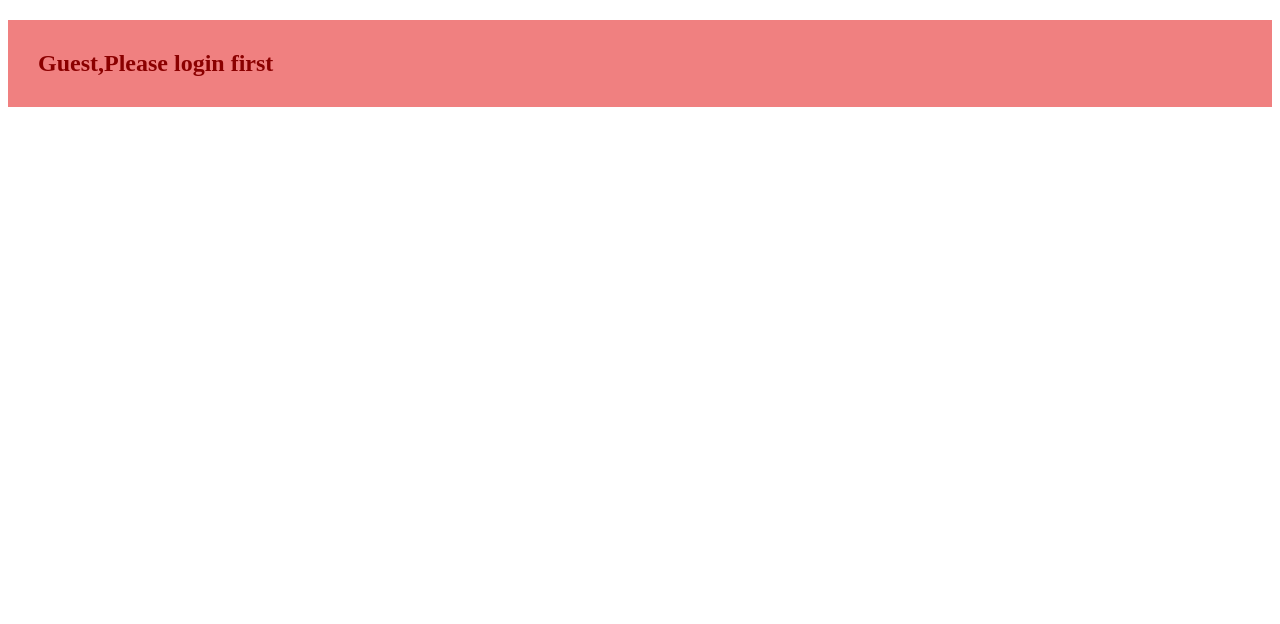
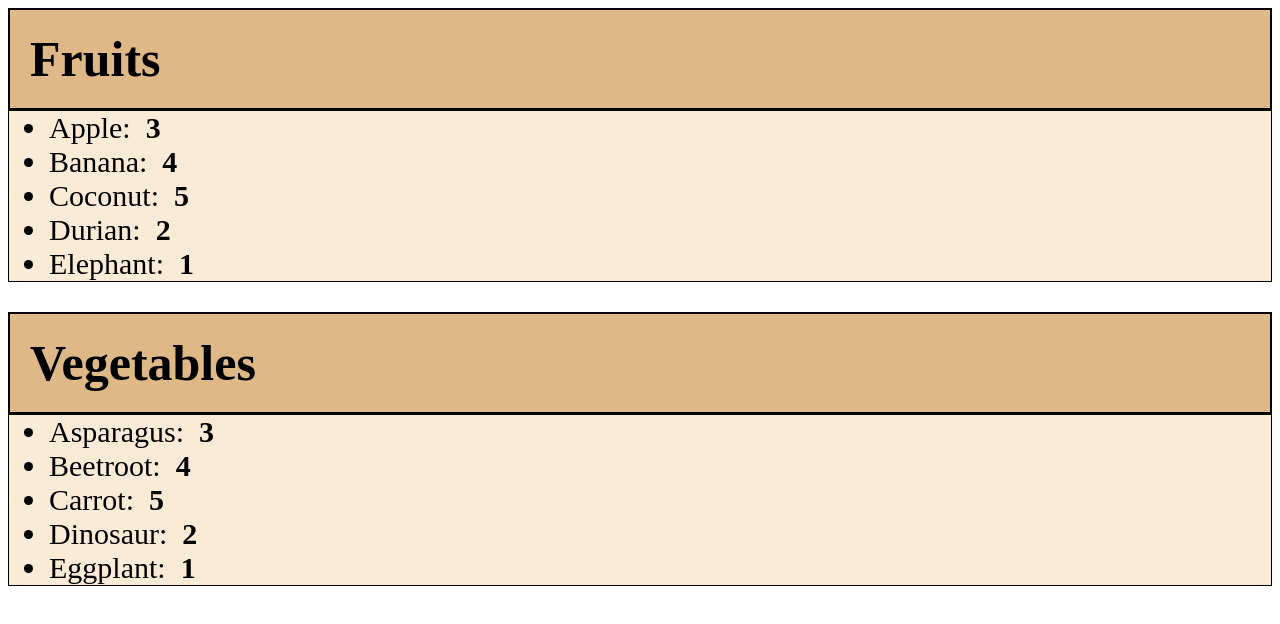
Before and after one commit to iggyboi2x/ReactPractice, a React (Vite) app in the folder brocode-practice-app/: page / in a window 1280 px wide. Shown: the top 624 px of the page. Built offline with nearby package versions, Linux system fonts and the light colour scheme.

Commit message:
render-lists

```diff
--- a/brocode-practice-app/src/App.jsx
+++ b/brocode-practice-app/src/App.jsx
@@ -1,9 +1,30 @@
-import UserGreeting from "./conditional-rendering/UserGreeting.jsx";
+import List from "./render-lists/List.jsx";
 
 function App() {
+  const fruits = [
+    { id: 1, name: "Apple", foodRating: 3 },
+    { id: 2, name: "Banana", foodRating: 4 },
+    { id: 3, name: "Coconut", foodRating: 5 },
+    { id: 4, name: "Durian", foodRating: 2 },
+    { id: 5, name: "Elephant", foodRating: 1 },
+  ];
+
+  const vegetables = [
+    { id: 6, name: "Asparagus", foodRating: 3 },
+    { id: 7, name: "Beetroot", foodRating: 4 },
+    { id: 8, name: "Carrot", foodRating: 5 },
+    { id: 9, name: "Dinosaur", foodRating: 2 },
+    { id: 10, name: "Eggplant", foodRating: 1 },
+  ];
+
   return (
     <>
-      <UserGreeting isLoggedIn={false} username="User" />
+      <div className="listbody">
+        {fruits.length > 0 ? <List items={fruits} category="Fruits" /> : null}
+        {vegetables.length > 0 ? (
+          <List items={vegetables} category="Vegetables" />
+        ) : null}
+      </div>
     </>
   );
 }
--- a/brocode-practice-app/src/index.css
+++ b/brocode-practice-app/src/index.css
@@ -47,3 +47,22 @@
     margin: 0px;
 
 }
+
+.list-category{
+    font-weight: bolder;
+    font-size: 50px;
+    padding:20px;
+    background-color:burlywood;
+    border: 2px solid;
+    margin-bottom: 0%;
+    margin-top: 0%;
+
+}
+
+.list-items{
+    background-color: antiquewhite;
+    border:1px solid;
+    margin-top: 0px;
+    font-size: 30px;
+
+}
--- /dev/null
+++ b/brocode-practice-app/src/render-lists/List.jsx
@@ -0,0 +1,29 @@
+function List(props) {
+  //   fruits.sort((a, b) => a.name.localeCompare(b.name)); //ASC
+  //   fruits.sort((a, b) => b.name.localCompare(a.name)); //DESC
+  //   fruits.sort((a,b) => a.foodRating - b.foodRating)); //ASC
+  // fruits.sort((a,b) => b.foodRating - a.foodRating)); //DESC
+
+  //   const leastRatedFruits = fruits.filter((fruit) => fruit.foodRating < 3); //makes an array that consist of fruits with foodrating of below 3
+
+  const category = props.category;
+
+  const itemList = props.items;
+
+  const listItems = itemList.map((item) => (
+    <li key={item.id}>
+      {item.name}: &nbsp;<b>{item.foodRating}</b>
+    </li>
+  ));
+  return (
+    <>
+      <h3 className="list-category">{category}</h3>
+      <ul className="list-items">{listItems}</ul>
+    </>
+  );
+}
+List.defaultProps = {
+  category: "Category",
+  items: [],
+};
+export default List;
```
